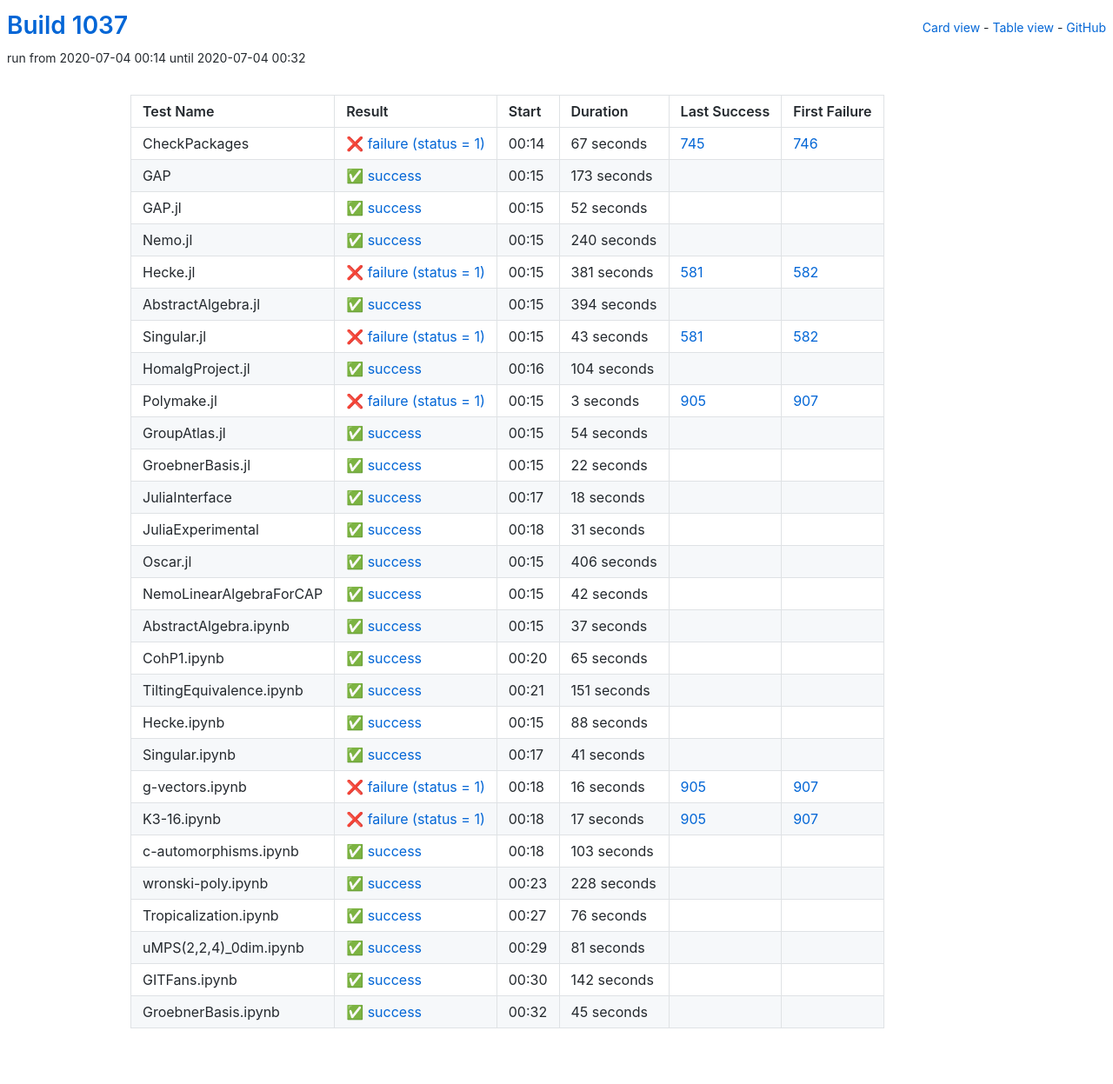
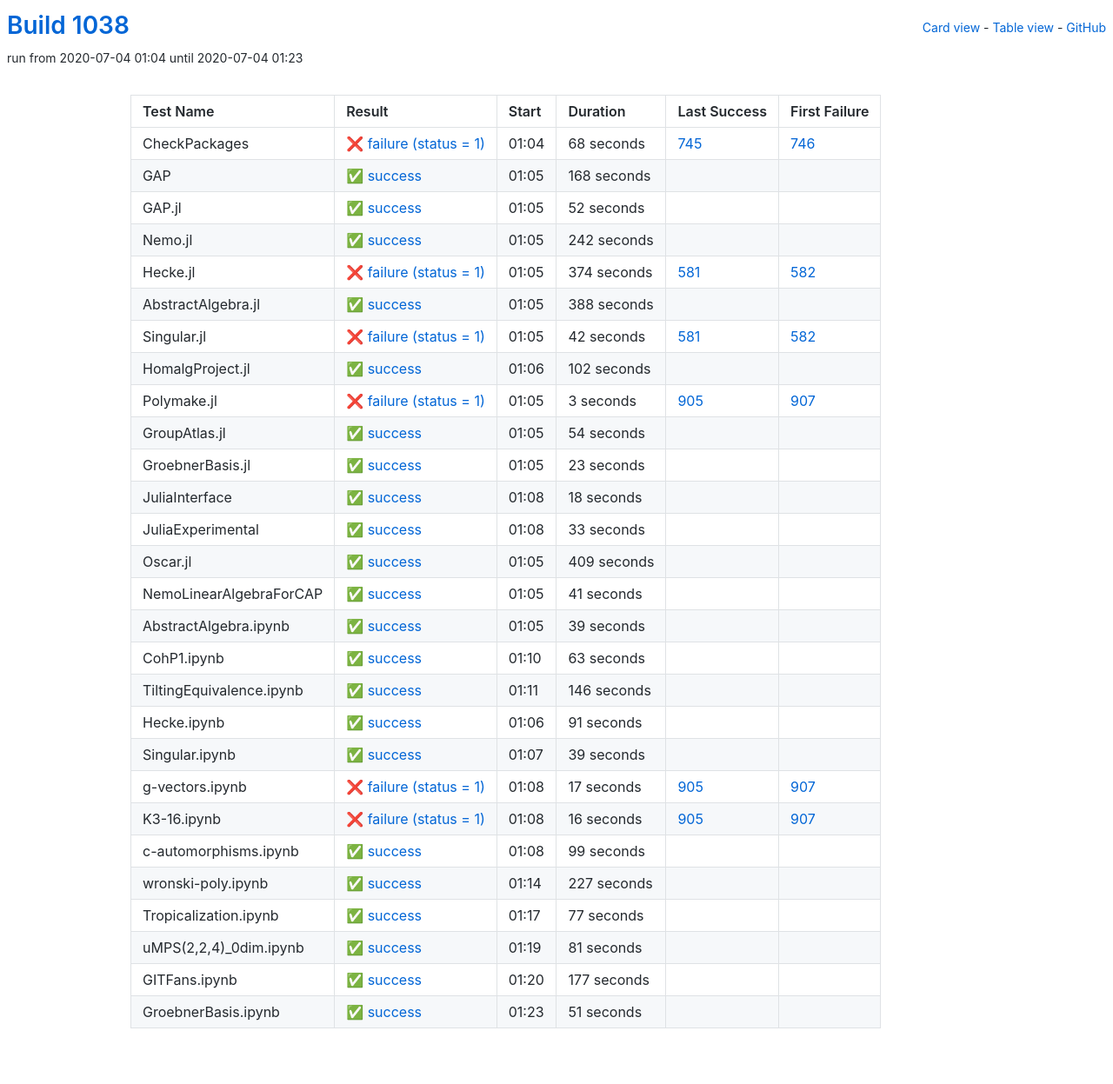
Before and after one commit to oscar-system/oscar-ci-status-1.4, a Jekyll site: the page built from table.html, in a window 1280 px wide. Shown: the whole page at 87% size. Built offline with Jekyll 4.4.1, drawn with Linux system fonts in a browser that asks for light colours.

Commit message:
Build #1038

```diff
--- a/_data/ci.yml
+++ b/_data/ci.yml
@@ -1,6 +1,6 @@
 ---
-build: 1037
-build_url: https://oscarci.mathematik.uni-kl.de/job/oscar-julia-1.4/1037/
+build: 1038
+build_url: https://oscarci.mathematik.uni-kl.de/job/oscar-julia-1.4/1038/
 job: oscar-julia-1.4
 organization: oscar-system
 repo: oscar-ci-status-1.4
@@ -8,32 +8,32 @@ repourl: https://github.com/oscar-system/oscar-ci-status-1.4
 tests:
 - name: CheckPackages
   id: checkpackages
-  log: https://oscarci.mathematik.uni-kl.de/job/oscar-julia-1.4/1037/artifact/logs/build-1037/CheckPackages.log
-  start: 2020-07-04 00:14
+  log: https://oscarci.mathematik.uni-kl.de/job/oscar-julia-1.4/1038/artifact/logs/build-1038/CheckPackages.log
+  start: 2020-07-04 01:04
   success: false
   exitcode: 1
   status: failure
-  duration: 67
+  duration: 68
   last_success: 745
   last_success_url: https://oscarci.mathematik.uni-kl.de/job/oscar-julia-1.4/745/
   first_failure: 746
   first_failure_url: https://oscarci.mathematik.uni-kl.de/job/oscar-julia-1.4/746/
 - name: GAP
   id: gap
-  log: https://oscarci.mathematik.uni-kl.de/job/oscar-julia-1.4/1037/artifact/logs/build-1037/GAP.log
-  start: 2020-07-04 00:15
+  log: https://oscarci.mathematik.uni-kl.de/job/oscar-julia-1.4/1038/artifact/logs/build-1038/GAP.log
+  start: 2020-07-04 01:05
   success: true
   exitcode: 0
   status: success
-  duration: 173
+  duration: 168
   last_success: false
   last_success_url:
   first_failure: false
   first_failure_url:
 - name: GAP.jl
   id: gap-jl
-  log: https://oscarci.mathematik.uni-kl.de/job/oscar-julia-1.4/1037/artifact/logs/build-1037/GAP.jl.log
-  start: 2020-07-04 00:15
+  log: https://oscarci.mathematik.uni-kl.de/job/oscar-julia-1.4/1038/artifact/logs/build-1038/GAP.jl.log
+  start: 2020-07-04 01:05
   success: true
   exitcode: 0
   status: success
@@ -44,68 +44,68 @@ tests:
   first_failure_url:
 - name: Nemo.jl
   id: nemo-jl
-  log: https://oscarci.mathematik.uni-kl.de/job/oscar-julia-1.4/1037/artifact/logs/build-1037/Nemo.jl.log
-  start: 2020-07-04 00:15
+  log: https://oscarci.mathematik.uni-kl.de/job/oscar-julia-1.4/1038/artifact/logs/build-1038/Nemo.jl.log
+  start: 2020-07-04 01:05
   success: true
   exitcode: 0
   status: success
-  duration: 240
+  duration: 242
   last_success: false
   last_success_url:
   first_failure: false
   first_failure_url:
 - name: Hecke.jl
   id: hecke-jl
-  log: https://oscarci.mathematik.uni-kl.de/job/oscar-julia-1.4/1037/artifact/logs/build-1037/Hecke.jl.log
-  start: 2020-07-04 00:15
+  log: https://oscarci.mathematik.uni-kl.de/job/oscar-julia-1.4/1038/artifact/logs/build-1038/Hecke.jl.log
+  start: 2020-07-04 01:05
   success: false
   exitcode: 1
   status: failure
-  duration: 381
+  duration: 374
   last_success: 581
   last_success_url: https://oscarci.mathematik.uni-kl.de/job/oscar-julia-1.4/581/
   first_failure: 582
   first_failure_url: https://oscarci.mathematik.uni-kl.de/job/oscar-julia-1.4/582/
 - name: AbstractAlgebra.jl
   id: abstractalgebra-jl
-  log: https://oscarci.mathematik.uni-kl.de/job/oscar-julia-1.4/1037/artifact/logs/build-1037/AbstractAlgebra.jl.log
-  start: 2020-07-04 00:15
+  log: https://oscarci.mathematik.uni-kl.de/job/oscar-julia-1.4/1038/artifact/logs/build-1038/AbstractAlgebra.jl.log
+  start: 2020-07-04 01:05
   success: true
   exitcode: 0
   status: success
-  duration: 394
+  duration: 388
   last_success: false
   last_success_url:
   first_failure: false
   first_failure_url:
 - name: Singular.jl
   id: singular-jl
-  log: https://oscarci.mathematik.uni-kl.de/job/oscar-julia-1.4/1037/artifact/logs/build-1037/Singular.jl.log
-  start: 2020-07-04 00:15
+  log: https://oscarci.mathematik.uni-kl.de/job/oscar-julia-1.4/1038/artifact/logs/build-1038/Singular.jl.log
+  start: 2020-07-04 01:05
   success: false
   exitcode: 1
   status: failure
-  duration: 43
+  duration: 42
   last_success: 581
   last_success_url: https://oscarci.mathematik.uni-kl.de/job/oscar-julia-1.4/581/
   first_failure: 582
   first_failure_url: https://oscarci.mathematik.uni-kl.de/job/oscar-julia-1.4/582/
 - name: HomalgProject.jl
   id: homalgproject-jl
-  log: https://oscarci.mathematik.uni-kl.de/job/oscar-julia-1.4/1037/artifact/logs/build-1037/HomalgProject.jl.log
-  start: 2020-07-04 00:16
+  log: https://oscarci.mathematik.uni-kl.de/job/oscar-julia-1.4/1038/artifact/logs/build-1038/HomalgProject.jl.log
+  start: 2020-07-04 01:06
   success: true
   exitcode: 0
   status: success
-  duration: 104
+  duration: 102
   last_success: false
   last_success_url:
   first_failure: false
   first_failure_url:
 - name: Polymake.jl
   id: polymake-jl
-  log: https://oscarci.mathematik.uni-kl.de/job/oscar-julia-1.4/1037/artifact/logs/build-1037/Polymake.jl.log
-  start: 2020-07-04 00:15
+  log: https://oscarci.mathematik.uni-kl.de/job/oscar-julia-1.4/1038/artifact/logs/build-1038/Polymake.jl.log
+  start: 2020-07-04 01:05
   success: false
   exitcode: 1
   status: failure
@@ -116,8 +116,8 @@ tests:
   first_failure_url: https://oscarci.mathematik.uni-kl.de/job/oscar-julia-1.4/907/
 - name: GroupAtlas.jl
   id: groupatlas-jl
-  log: https://oscarci.mathematik.uni-kl.de/job/oscar-julia-1.4/1037/artifact/logs/build-1037/GroupAtlas.jl.log
-  start: 2020-07-04 00:15
+  log: https://oscarci.mathematik.uni-kl.de/job/oscar-julia-1.4/1038/artifact/logs/build-1038/GroupAtlas.jl.log
+  start: 2020-07-04 01:05
   success: true
   exitcode: 0
   status: success
@@ -128,20 +128,20 @@ tests:
   first_failure_url:
 - name: GroebnerBasis.jl
   id: groebnerbasis-jl
-  log: https://oscarci.mathematik.uni-kl.de/job/oscar-julia-1.4/1037/artifact/logs/build-1037/GroebnerBasis.jl.log
-  start: 2020-07-04 00:15
+  log: https://oscarci.mathematik.uni-kl.de/job/oscar-julia-1.4/1038/artifact/logs/build-1038/GroebnerBasis.jl.log
+  start: 2020-07-04 01:05
   success: true
   exitcode: 0
   status: success
-  duration: 22
+  duration: 23
   last_success: false
   last_success_url:
   first_failure: false
   first_failure_url:
 - name: JuliaInterface
   id: juliainterface
-  log: https://oscarci.mathematik.uni-kl.de/job/oscar-julia-1.4/1037/artifact/logs/build-1037/JuliaInterface.log
-  start: 2020-07-04 00:17
+  log: https://oscarci.mathematik.uni-kl.de/job/oscar-julia-1.4/1038/artifact/logs/build-1038/JuliaInterface.log
+  start: 2020-07-04 01:08
   success: true
   exitcode: 0
   status: success
@@ -152,92 +152,32 @@ tests:
   first_failure_url:
 - name: JuliaExperimental
   id: juliaexperimental
-  log: https://oscarci.mathematik.uni-kl.de/job/oscar-julia-1.4/1037/artifact/logs/build-1037/JuliaExperimental.log
-  start: 2020-07-04 00:18
+  log: https://oscarci.mathematik.uni-kl.de/job/oscar-julia-1.4/1038/artifact/logs/build-1038/JuliaExperimental.log
+  start: 2020-07-04 01:08
   success: true
   exitcode: 0
   status: success
-  duration: 31
+  duration: 33
   last_success: false
   last_success_url:
   first_failure: false
   first_failure_url:
 - name: Oscar.jl
   id: oscar-jl
-  log: https://oscarci.mathematik.uni-kl.de/job/oscar-julia-1.4/1037/artifact/logs/build-1037/Oscar.jl.log
-  start: 2020-07-04 00:15
+  log: https://oscarci.mathematik.uni-kl.de/job/oscar-julia-1.4/1038/artifact/logs/build-1038/Oscar.jl.log
+  start: 2020-07-04 01:05
   success: true
   exitcode: 0
   status: success
-  duration: 406
+  duration: 409
   last_success: false
   last_success_url:
   first_failure: false
   first_failure_url:
 - name: NemoLinearAlgebraForCAP
   id: nemolinearalgebraforcap
-  log: https://oscarci.mathematik.uni-kl.de/job/oscar-julia-1.4/1037/artifact/logs/build-1037/NemoLinearAlgebraForCAP.log
-  start: 2020-07-04 00:15
-  success: true
-  exitcode: 0
-  status: success
-  duration: 42
-  last_success: false
-  last_success_url:
-  first_failure: false
-  first_failure_url:
-- name: AbstractAlgebra.ipynb
-  id: abstractalgebra-ipynb
-  log: https://oscarci.mathematik.uni-kl.de/job/oscar-julia-1.4/1037/artifact/logs/build-1037/AbstractAlgebra.ipynb.log
-  start: 2020-07-04 00:15
-  success: true
-  exitcode: 0
-  status: success
-  duration: 37
-  last_success: false
-  last_success_url:
-  first_failure: false
-  first_failure_url:
-- name: CohP1.ipynb
-  id: cohp1-ipynb
-  log: https://oscarci.mathematik.uni-kl.de/job/oscar-julia-1.4/1037/artifact/logs/build-1037/CohP1.ipynb.log
-  start: 2020-07-04 00:20
-  success: true
-  exitcode: 0
-  status: success
-  duration: 65
-  last_success: false
-  last_success_url:
-  first_failure: false
-  first_failure_url:
-- name: TiltingEquivalence.ipynb
-  id: tiltingequivalence-ipynb
-  log: https://oscarci.mathematik.uni-kl.de/job/oscar-julia-1.4/1037/artifact/logs/build-1037/TiltingEquivalence.ipynb.log
-  start: 2020-07-04 00:21
-  success: true
-  exitcode: 0
-  status: success
-  duration: 151
-  last_success: false
-  last_success_url:
-  first_failure: false
-  first_failure_url:
-- name: Hecke.ipynb
-  id: hecke-ipynb
-  log: https://oscarci.mathematik.uni-kl.de/job/oscar-julia-1.4/1037/artifact/logs/build-1037/Hecke.ipynb.log
-  start: 2020-07-04 00:15
-  success: true
-  exitcode: 0
-  status: success
-  duration: 88
-  last_success: false
-  last_success_url:
-  first_failure: false
-  first_failure_url:
-- name: Singular.ipynb
-  id: singular-ipynb
-  log: https://oscarci.mathematik.uni-kl.de/job/oscar-julia-1.4/1037/artifact/logs/build-1037/Singular.ipynb.log
-  start: 2020-07-04 00:17
+  log: https://oscarci.mathematik.uni-kl.de/job/oscar-julia-1.4/1038/artifact/logs/build-1038/NemoLinearAlgebraForCAP.log
+  start: 2020-07-04 01:05
   success: true
   exitcode: 0
   status: success
@@ -246,10 +186,82 @@ tests:
   last_success_url:
   first_failure: false
   first_failure_url:
+- name: AbstractAlgebra.ipynb
+  id: abstractalgebra-ipynb
+  log: https://oscarci.mathematik.uni-kl.de/job/oscar-julia-1.4/1038/artifact/logs/build-1038/AbstractAlgebra.ipynb.log
+  start: 2020-07-04 01:05
+  success: true
+  exitcode: 0
+  status: success
+  duration: 39
+  last_success: false
+  last_success_url:
+  first_failure: false
+  first_failure_url:
+- name: CohP1.ipynb
+  id: cohp1-ipynb
+  log: https://oscarci.mathematik.uni-kl.de/job/oscar-julia-1.4/1038/artifact/logs/build-1038/CohP1.ipynb.log
+  start: 2020-07-04 01:10
+  success: true
+  exitcode: 0
+  status: success
+  duration: 63
+  last_success: false
+  last_success_url:
+  first_failure: false
+  first_failure_url:
+- name: TiltingEquivalence.ipynb
+  id: tiltingequivalence-ipynb
+  log: https://oscarci.mathematik.uni-kl.de/job/oscar-julia-1.4/1038/artifact/logs/build-1038/TiltingEquivalence.ipynb.log
+  start: 2020-07-04 01:11
+  success: true
+  exitcode: 0
+  status: success
+  duration: 146
+  last_success: false
+  last_success_url:
+  first_failure: false
+  first_failure_url:
+- name: Hecke.ipynb
+  id: hecke-ipynb
+  log: https://oscarci.mathematik.uni-kl.de/job/oscar-julia-1.4/1038/artifact/logs/build-1038/Hecke.ipynb.log
+  start: 2020-07-04 01:06
+  success: true
+  exitcode: 0
+  status: success
+  duration: 91
+  last_success: false
+  last_success_url:
+  first_failure: false
+  first_failure_url:
+- name: Singular.ipynb
+  id: singular-ipynb
+  log: https://oscarci.mathematik.uni-kl.de/job/oscar-julia-1.4/1038/artifact/logs/build-1038/Singular.ipynb.log
+  start: 2020-07-04 01:07
+  success: true
+  exitcode: 0
+  status: success
+  duration: 39
+  last_success: false
+  last_success_url:
+  first_failure: false
+  first_failure_url:
 - name: g-vectors.ipynb
   id: g-vectors-ipynb
-  log: https://oscarci.mathematik.uni-kl.de/job/oscar-julia-1.4/1037/artifact/logs/build-1037/g-vectors.ipynb.log
-  start: 2020-07-04 00:18
+  log: https://oscarci.mathematik.uni-kl.de/job/oscar-julia-1.4/1038/artifact/logs/build-1038/g-vectors.ipynb.log
+  start: 2020-07-04 01:08
+  success: false
+  exitcode: 1
+  status: failure
+  duration: 17
+  last_success: 905
+  last_success_url: https://oscarci.mathematik.uni-kl.de/job/oscar-julia-1.4/905/
+  first_failure: 907
+  first_failure_url: https://oscarci.mathematik.uni-kl.de/job/oscar-julia-1.4/907/
+- name: K3-16.ipynb
+  id: k3-16-ipynb
+  log: https://oscarci.mathematik.uni-kl.de/job/oscar-julia-1.4/1038/artifact/logs/build-1038/K3-16.ipynb.log
+  start: 2020-07-04 01:08
   success: false
   exitcode: 1
   status: failure
@@ -258,58 +270,46 @@ tests:
   last_success_url: https://oscarci.mathematik.uni-kl.de/job/oscar-julia-1.4/905/
   first_failure: 907
   first_failure_url: https://oscarci.mathematik.uni-kl.de/job/oscar-julia-1.4/907/
-- name: K3-16.ipynb
-  id: k3-16-ipynb
-  log: https://oscarci.mathematik.uni-kl.de/job/oscar-julia-1.4/1037/artifact/logs/build-1037/K3-16.ipynb.log
-  start: 2020-07-04 00:18
-  success: false
-  exitcode: 1
-  status: failure
-  duration: 17
-  last_success: 905
-  last_success_url: https://oscarci.mathematik.uni-kl.de/job/oscar-julia-1.4/905/
-  first_failure: 907
-  first_failure_url: https://oscarci.mathematik.uni-kl.de/job/oscar-julia-1.4/907/
 - name: c-automorphisms.ipynb
   id: c-automorphisms-ipynb
-  log: https://oscarci.mathematik.uni-kl.de/job/oscar-julia-1.4/1037/artifact/logs/build-1037/c-automorphisms.ipynb.log
-  start: 2020-07-04 00:18
+  log: https://oscarci.mathematik.uni-kl.de/job/oscar-julia-1.4/1038/artifact/logs/build-1038/c-automorphisms.ipynb.log
+  start: 2020-07-04 01:08
   success: true
   exitcode: 0
   status: success
-  duration: 103
+  duration: 99
   last_success: false
   last_success_url:
   first_failure: false
   first_failure_url:
 - name: wronski-poly.ipynb
   id: wronski-poly-ipynb
-  log: https://oscarci.mathematik.uni-kl.de/job/oscar-julia-1.4/1037/artifact/logs/build-1037/wronski-poly.ipynb.log
-  start: 2020-07-04 00:23
+  log: https://oscarci.mathematik.uni-kl.de/job/oscar-julia-1.4/1038/artifact/logs/build-1038/wronski-poly.ipynb.log
+  start: 2020-07-04 01:14
   success: true
   exitcode: 0
   status: success
-  duration: 228
+  duration: 227
   last_success: false
   last_success_url:
   first_failure: false
   first_failure_url:
 - name: Tropicalization.ipynb
   id: tropicalization-ipynb
-  log: https://oscarci.mathematik.uni-kl.de/job/oscar-julia-1.4/1037/artifact/logs/build-1037/Tropicalization.ipynb.log
-  start: 2020-07-04 00:27
+  log: https://oscarci.mathematik.uni-kl.de/job/oscar-julia-1.4/1038/artifact/logs/build-1038/Tropicalization.ipynb.log
+  start: 2020-07-04 01:17
   success: true
   exitcode: 0
   status: success
-  duration: 76
+  duration: 77
   last_success: false
   last_success_url:
   first_failure: false
   first_failure_url:
 - name: uMPS(2,2,4)_0dim.ipynb
   id: umps-2-2-4-0dim-ipynb
-  log: https://oscarci.mathematik.uni-kl.de/job/oscar-julia-1.4/1037/artifact/logs/build-1037/uMPS-2-2-4-_0dim.ipynb.log
-  start: 2020-07-04 00:29
+  log: https://oscarci.mathematik.uni-kl.de/job/oscar-julia-1.4/1038/artifact/logs/build-1038/uMPS-2-2-4-_0dim.ipynb.log
+  start: 2020-07-04 01:19
   success: true
   exitcode: 0
   status: success
@@ -320,24 +320,24 @@ tests:
   first_failure_url:
 - name: GITFans.ipynb
   id: gitfans-ipynb
-  log: https://oscarci.mathematik.uni-kl.de/job/oscar-julia-1.4/1037/artifact/logs/build-1037/GITFans.ipynb.log
-  start: 2020-07-04 00:30
+  log: https://oscarci.mathematik.uni-kl.de/job/oscar-julia-1.4/1038/artifact/logs/build-1038/GITFans.ipynb.log
+  start: 2020-07-04 01:20
   success: true
   exitcode: 0
   status: success
-  duration: 142
+  duration: 177
   last_success: false
   last_success_url:
   first_failure: false
   first_failure_url:
 - name: GroebnerBasis.ipynb
   id: groebnerbasis-ipynb
-  log: https://oscarci.mathematik.uni-kl.de/job/oscar-julia-1.4/1037/artifact/logs/build-1037/GroebnerBasis.ipynb.log
-  start: 2020-07-04 00:32
+  log: https://oscarci.mathematik.uni-kl.de/job/oscar-julia-1.4/1038/artifact/logs/build-1038/GroebnerBasis.ipynb.log
+  start: 2020-07-04 01:23
   success: true
   exitcode: 0
   status: success
-  duration: 45
+  duration: 51
   last_success: false
   last_success_url:
   first_failure: false
```
Also changed, not shown: README.md.
